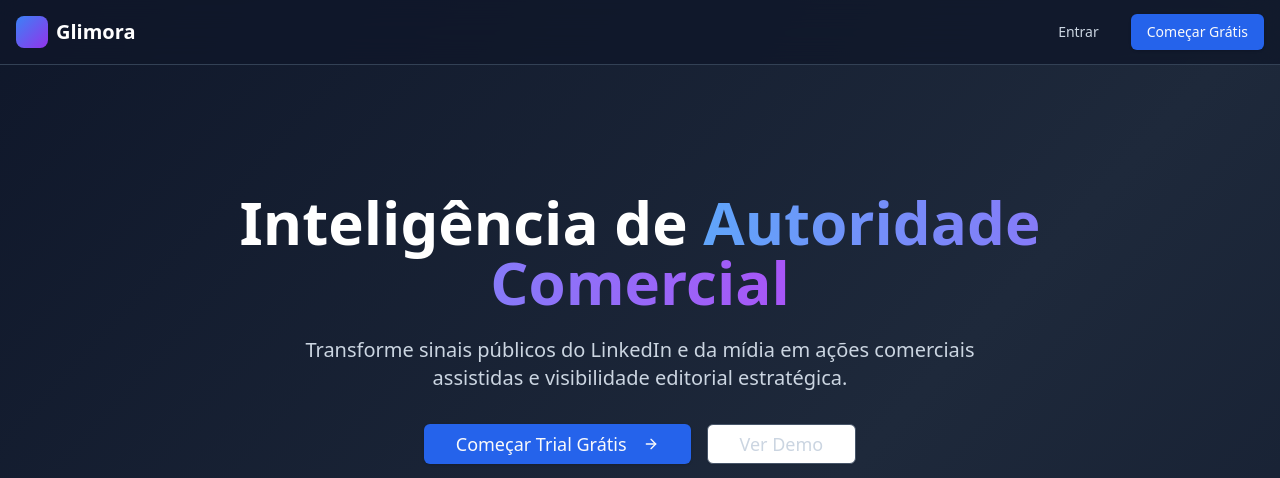
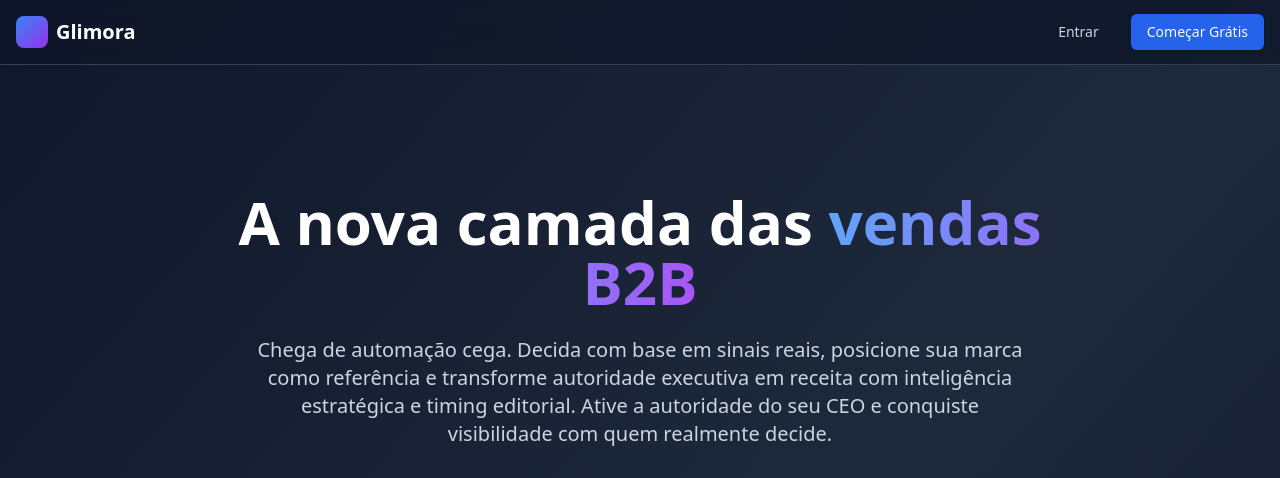
Before and after one commit to theneilagencia/glimora, a Next.js app in the folder apps/web/: page / in a window 1280 px wide. Shown: the top 478 px of the page. Built offline with nearby package versions, Linux system fonts and the light colour scheme; no server answers.

Commit message:
feat: Update landing page headline and description text
Co-Authored-By: Faça Parte do Futuro <theneilagencia@gmail.com>

```diff
--- a/apps/web/src/app/page.tsx
+++ b/apps/web/src/app/page.tsx
@@ -45,13 +45,13 @@ export default function Home() {
             className="text-center max-w-4xl mx-auto"
           >
             <h1 className="text-4xl md:text-6xl font-bold text-white mb-6">
-              Inteligência de{" "}
+              A nova camada das{" "}
               <span className="bg-gradient-to-r from-blue-400 to-purple-500 bg-clip-text text-transparent">
-                Autoridade Comercial
+                vendas B2B
               </span>
             </h1>
-            <p className="text-lg md:text-xl text-slate-300 mb-8 max-w-2xl mx-auto">
-              Transforme sinais públicos do LinkedIn e da mídia em ações comerciais assistidas e visibilidade editorial estratégica.
+            <p className="text-lg md:text-xl text-slate-300 mb-8 max-w-3xl mx-auto">
+              Chega de automação cega. Decida com base em sinais reais, posicione sua marca como referência e transforme autoridade executiva em receita com inteligência estratégica e timing editorial. Ative a autoridade do seu CEO e conquiste visibilidade com quem realmente decide.
             </p>
             <div className="flex flex-col sm:flex-row gap-4 justify-center">
               <Button size="lg" className="bg-blue-600 hover:bg-blue-700 text-lg px-8" onClick={() => router.push("/sign-up")}>
```
